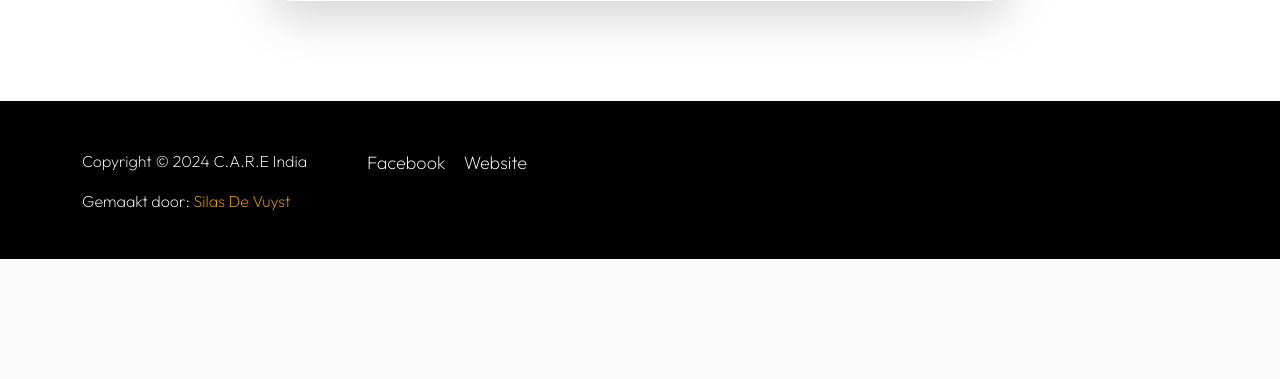
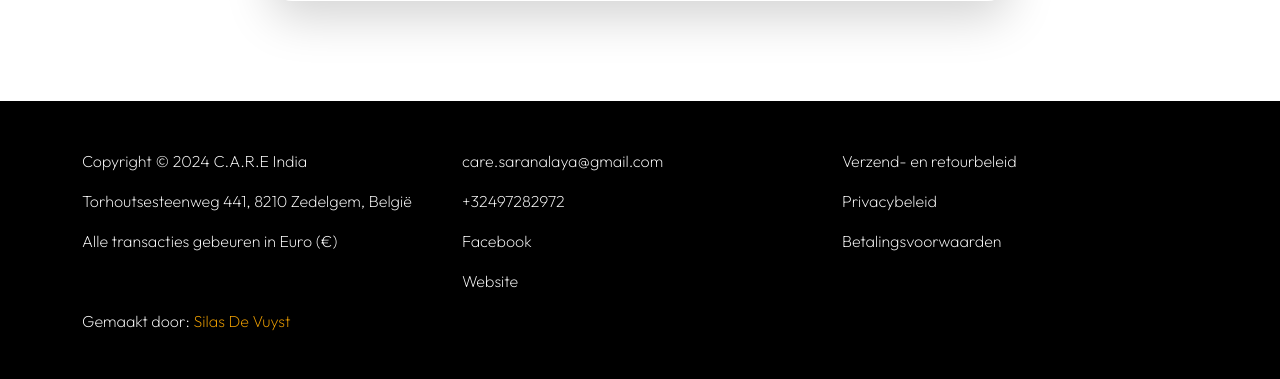
Before and after one commit to SDeVuyst/saranalaya, a Django app: template events/templates/event.html in a window 1280 px wide. Shown: the part 2167-2546 px from the top of the page. Before the commit the page ends 2426 px from the top, so only its background shows below. Run offline with Django 5.2, Linux system fonts and the light colour scheme; the template is opened without the code that fills it, so the values that code supplies are empty; parts of the project's set-up code (start-up, migrations or seed data) failed here and were passed over; some libraries are stand-ins or nearby versions.

Commit message:
added to footer

```diff
--- a/events/templates/event.html
+++ b/events/templates/event.html
@@ -337,23 +337,28 @@
         <div class="container">
             <div class="row">
 
-                <div class="col-lg-3 col-12 mt-5">
+                <div class="col-lg-4 col-12 mt-5">
                     <p class="copyright-text">Copyright © 2024 C.A.R.E India</p>
-                    <p class="copyright-text">Gemaakt door: <a href="https://github.com/SDeVuyst">Silas De Vuyst</a></p>
+                    <p class="copyright-text">Torhoutsesteenweg 441, 8210 Zedelgem, België</p>
+                    <p class="copyright-text">Alle transacties gebeuren in Euro (€)</p>
                 </div>
 
-                <div class="col-lg-8 col-12 mt-lg-5">
-                    <ul class="site-footer-links">
-                        <li class="site-footer-link-item">
-                            <a href="https://www.facebook.com/groups/366106623433788/" class="site-footer-link" target="_blank">Facebook</a>
-                        </li>
+                <div class="col-lg-4 col-12 mt-5">
+                    <p class="copyright-text"><a href="mailto:care.saranalaya@gmail.com" class="site-footer-link">care.saranalaya@gmail.com</a></p>
+                    <p class="copyright-text"><a href="tel:+32497282972" class="site-footer-link">+32497282972</a></p>
+                    <p class="copyright-text"><a href="https://www.facebook.com/groups/366106623433788/" class="site-footer-link" target="_blank">Facebook</a></p>
+                    <p class="copyright-text"><a href="https://care-india.be/" class="site-footer-link" target="_blank">Website</a></p>
+                </div>
 
-                        <li class="site-footer-link-item">
-                            <a href="https://care-india.be/" class="site-footer-link" target="_blank">Website</a>
-                        </li>
+                <div class="col-lg-4 col-12 mt-5">
+                    <p class="copyright-text"><a href="#" class="site-footer-link">Verzend- en retourbeleid</a></p>
+                    <p class="copyright-text"><a href="#" class="site-footer-link">Privacybeleid</a></p>
+                    <p class="copyright-text"><a href="#" class="site-footer-link">Betalingsvoorwaarden</a></p>
+                </div>
 
-                    </ul>
-                </div>
+            </div>
+            <div class="row">
+                <p class="copyright-text">Gemaakt door: <a href="https://github.com/SDeVuyst">Silas De Vuyst</a></p>
             </div>
         </div>
     </footer>
```
